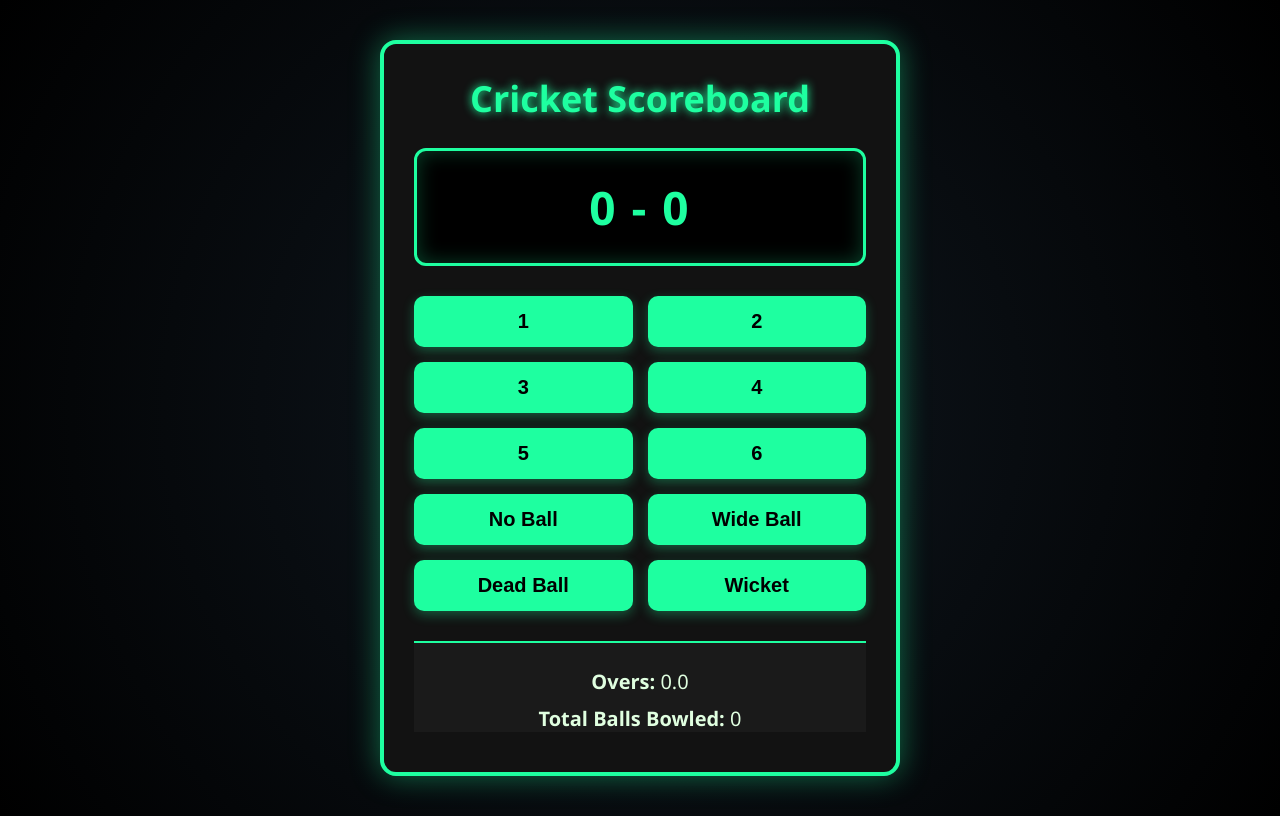
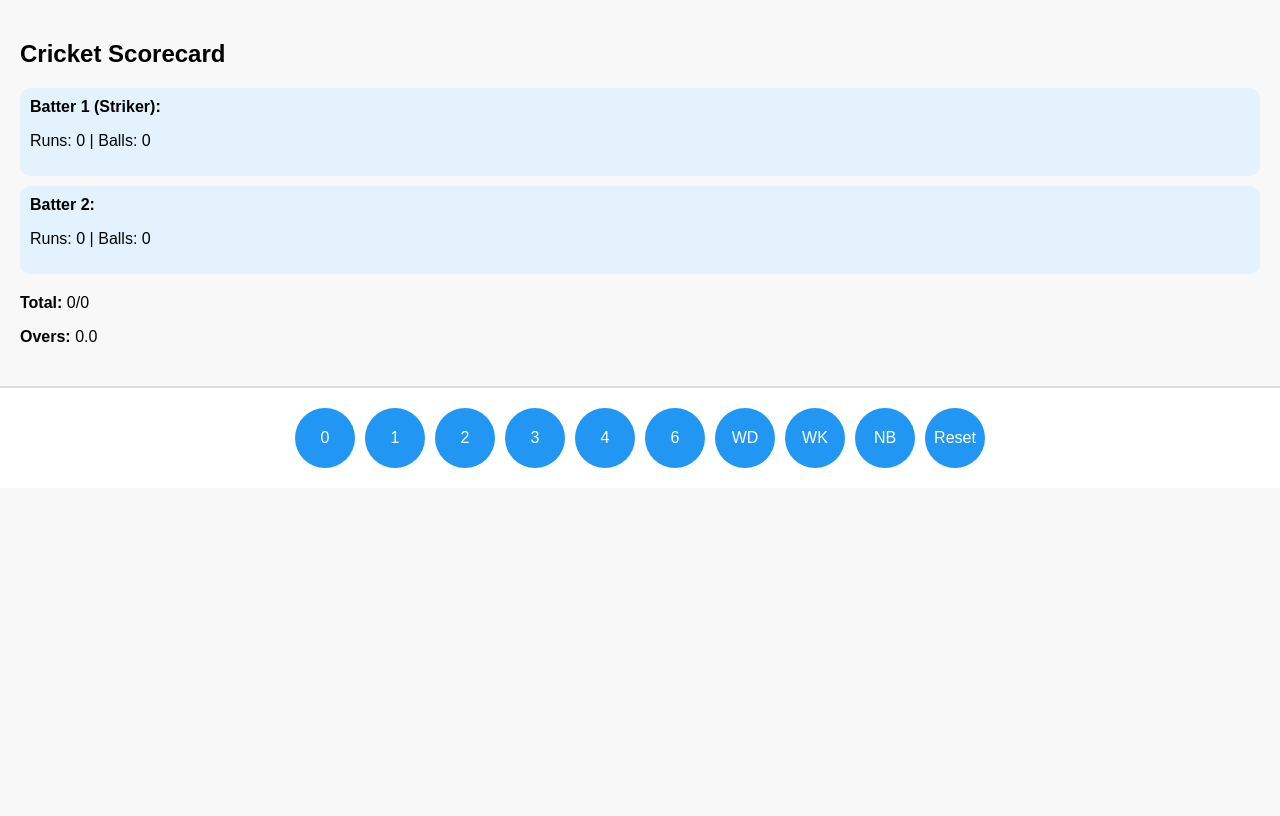
Before and after one commit to KenishRegmi/CricketScorecard, a plain HTML site: page index.html in a window 1280 px wide. Drawn offline with Linux system fonts and the light colour scheme.

Commit message:
wicket and no ball added

```diff
--- a/index.html
+++ b/index.html
@@ -2,38 +2,46 @@
 <html lang="en">
 <head>
   <meta charset="UTF-8" />
-  <meta name="viewport" content="width=device-width, initial-scale=1" />
-  <title>Cricket Scoreboard</title>
+  <meta name="viewport" content="width=device-width, initial-scale=1.0"/>
+  <title>Traditional Cricket Scorecard</title>
   <link rel="stylesheet" href="style.css" />
 </head>
 <body>
+
   <div class="scoreboard">
-    <h2>Cricket Scoreboard</h2>
+    <h2>Cricket Scorecard</h2>
 
-    <!-- Rectangle display for runs and wickets -->
-    <div class="score-box">
-      <span id="displayScore">0 - 0</span>
+    <!-- Player Info -->
+    <div class="players">
+      <div class="player" id="player1">
+        <strong>Batter 1 (Striker):</strong>
+        <p>Runs: <span id="p1Runs">0</span> | Balls: <span id="p1Balls">0</span></p>
+      </div>
+      <div class="player" id="player2">
+        <strong>Batter 2:</strong>
+        <p>Runs: <span id="p2Runs">0</span> | Balls: <span id="p2Balls">0</span></p>
+      </div>
     </div>
 
-    <!-- Buttons for scoring and extras -->
-    <div class="button-grid">
-      <button onclick="addRun(1)">1</button>
-      <button onclick="addRun(2)">2</button>
-      <button onclick="addRun(3)">3</button>
-      <button onclick="addRun(4)">4</button>
-      <button onclick="addRun(5)">5</button>
-      <button onclick="addRun(6)">6</button>
-      <button onclick="addExtra('noball')">No Ball</button>
-      <button onclick="addExtra('wide')">Wide Ball</button>
-      <button onclick="addExtra('dead')">Dead Ball</button>
-      <button onclick="addWicket()">Wicket</button>
+    <!-- Team Score -->
+    <div class="team-score">
+      <p><strong>Total:</strong> <span id="totalRuns">0</span>/<span id="wickets">0</span></p>
+      <p><strong>Overs:</strong> <span id="overs">0</span>.<span id="balls">0</span></p>
     </div>
+  </div>
 
-    <!-- Over and ball info -->
-    <div class="stats">
-      <p><strong>Overs:</strong> <span id="overs">0</span>.<span id="balls">0</span></p>
-      <p><strong>Total Balls Bowled:</strong> <span id="totalBalls">0</span></p>
-    </div>
+  <!-- Buttons at Bottom -->
+  <div class="button-grid">
+    <button onclick="addRun(0)">0</button>
+    <button onclick="addRun(1)">1</button>
+    <button onclick="addRun(2)">2</button>
+    <button onclick="addRun(3)">3</button>
+    <button onclick="addRun(4)">4</button>
+    <button onclick="addRun(6)">6</button>
+    <button onclick="addExtra()">WD</button>
+    <button onclick="addWicket()">WK</button>
+    <button onclick="nextBall()">NB</button>
+    <button onclick="reset()">Reset</button>
   </div>
 
   <script src="script.js"></script>
--- a/script.js
+++ b/script.js
@@ -1,56 +1,132 @@
-// Initialize variables
+// Player objects
+let batter1 = { runs: 0, balls: 0 };
+let batter2 = { runs: 0, balls: 0 };
+let striker = 1; // 1 = batter1, 2 = batter2
+
+// Team stats
 let totalRuns = 0;
 let wickets = 0;
-let balls = 0;      // legal balls in current over
 let overs = 0;
-let totalBalls = 0;
+let balls = 0; // 0–5 (6 balls per over)
 
-// Update the display
-function updateDisplay() {
-  document.getElementById("displayScore").textContent = `${totalRuns} - ${wickets}`;
+function updateUI() {
+  // Update batter stats
+  document.getElementById("p1Runs").textContent = batter1.runs;
+  document.getElementById("p1Balls").textContent = batter1.balls;
+  document.getElementById("p2Runs").textContent = batter2.runs;
+  document.getElementById("p2Balls").textContent = batter2.balls;
+
+  // Update team stats
+  document.getElementById("totalRuns").textContent = totalRuns;
+  document.getElementById("wickets").textContent = wickets;
   document.getElementById("overs").textContent = overs;
   document.getElementById("balls").textContent = balls;
-  document.getElementById("totalBalls").textContent = totalBalls;
+
+  // Highlight striker
+  document.getElementById("player1").querySelector("strong").textContent =
+    striker === 1 ? "Batter 1 (Striker):" : "Batter 1:";
+  document.getElementById("player2").querySelector("strong").textContent =
+    striker === 2 ? "Batter 2 (Striker):" : "Batter 2:";
 }
 
-// For runs (legal deliveries)
-function addRun(runs) {
-  totalRuns += runs;
-  balls++;
-  totalBalls++;
-
-  // Manage over counting
-  if (balls === 6) {
-    overs++;
-    balls = 0;
+function addRun(run) {
+  totalRuns += run;
+  if (striker === 1) {
+    batter1.runs += run;
+    batter1.balls += 1;
+  } else {
+    batter2.runs += run;
+    batter2.balls += 1;
   }
 
-  updateDisplay();
+  // Ball bowled
+  balls += 1;
+
+  // Over completed?
+  if (balls === 6) {
+    overs += 1;
+    balls = 0;
+
+    // Strike changes every 2 overs
+    if (overs % 2 === 0) {
+      switchStrike();
+    }
+  }
+
+  // Change strike if odd run
+  if (run % 2 === 1) {
+    switchStrike();
+  }
+
+  updateUI();
 }
 
-// For extras: wide, no ball, dead
-function addExtra(type) {
-  if (type === "noball" || type === "wide") {
-    totalRuns += 1; // Extra run
-    // Do not count as legal ball
+function addWicket() {
+  wickets += 1;
+
+  // Ball bowled
+  balls += 1;
+  if (striker === 1) {
+    batter1.balls += 1;
+  } else {
+    batter2.balls += 1;
   }
-  // Dead ball: do nothing
-  updateDisplay();
+
+  // Over completed?
+  if (balls === 6) {
+    overs += 1;
+    balls = 0;
+
+    if (overs % 2 === 0) {
+      switchStrike();
+    }
+  }
+
+  updateUI();
 }
 
-// For wickets
-function addWicket() {
-  if (wickets < 10) {
-    wickets++;
-    balls++;
-    totalBalls++;
+function addExtra() {
+  totalRuns += 1;
+  // Extra run — ball does not count
+  updateUI();
+}
 
-    // Over management
-    if (balls === 6) {
-      overs++;
-      balls = 0;
+function nextBall() {
+  // Dot ball with no run
+  if (striker === 1) {
+    batter1.balls += 1;
+  } else {
+    batter2.balls += 1;
+  }
+
+  balls += 1;
+
+  if (balls === 6) {
+    overs += 1;
+    balls = 0;
+
+    if (overs % 2 === 0) {
+      switchStrike();
     }
+  }
 
-    updateDisplay();
-  }
+  updateUI();
 }
+
+function switchStrike() {
+  striker = striker === 1 ? 2 : 1;
+}
+
+function reset() {
+  batter1 = { runs: 0, balls: 0 };
+  batter2 = { runs: 0, balls: 0 };
+  striker = 1;
+  totalRuns = 0;
+  wickets = 0;
+  overs = 0;
+  balls = 0;
+  updateUI();
+}
+
+// Initial load
+updateUI();
--- a/style.css
+++ b/style.css
@@ -1,119 +1,46 @@
-/* Reset and base layout */
-* {
+body {
   margin: 0;
   padding: 0;
-  box-sizing: border-box;
+  font-family: Arial, sans-serif;
+  background: #f8f8f8;
 }
 
-body {
-  font-family: 'Segoe UI', Tahoma, Geneva, Verdana, sans-serif;
-  background: radial-gradient(circle, #101820, #000000);
-  color: #ffffff;
-  min-height: 100vh;
-  display: flex;
-  justify-content: center;
-  align-items: center;
-  padding: 40px 20px;
+.scoreboard {
+  padding: 20px;
 }
 
-/* Scoreboard Container */
-.scoreboard {
-  background: #121212;
-  border: 4px solid #1effa0;
-  border-radius: 16px;
-  padding: 30px;
-  width: 100%;
-  max-width: 520px;
-  box-shadow: 0 0 30px rgba(30, 255, 160, 0.4);
-  text-align: center;
-  transition: all 0.3s ease;
+.players, .team-score {
+  margin-bottom: 20px;
 }
 
-/* Title */
-.scoreboard h2 {
-  font-size: 36px;
-  color: #1effa0;
-  text-shadow: 0 0 10px #1effa0;
-  margin-bottom: 25px;
-  font-weight: bold;
+.player {
+  background: #e3f2fd;
+  padding: 10px;
+  margin-bottom: 10px;
+  border-radius: 10px;
 }
 
-/* Score Box */
-.score-box {
-  background: #000000;
-  border: 3px solid #1effa0;
-  border-radius: 12px;
-  padding: 25px;
-  font-size: 46px;
-  font-weight: 800;
-  color: #1effa0;
-  letter-spacing: 2px;
-  margin-bottom: 30px;
-  box-shadow: inset 0 0 20px rgba(30, 255, 160, 0.25);
+.button-grid {
+  display: flex;
+  flex-wrap: wrap;
+  gap: 10px;
+  padding: 20px;
+  justify-content: center;
+  background: #fff;
+  border-top: 2px solid #ddd;
 }
 
-/* Button Grid Layout */
-.button-grid {
-  display: grid;
-  grid-template-columns: repeat(2, 1fr);
-  gap: 15px;
-  margin-bottom: 30px;
-}
-
-/* Buttons */
 .button-grid button {
-  padding: 14px 0;
-  font-size: 20px;
-  font-weight: bold;
-  background: #1effa0;
-  color: #000;
+  width: 60px;
+  height: 60px;
+  border-radius: 50%;
+  background-color: #2196f3;
+  color: #fff;
   border: none;
-  border-radius: 10px;
-  box-shadow: 0 4px 12px rgba(30, 255, 160, 0.3);
+  font-size: 16px;
   cursor: pointer;
-  transition: transform 0.2s ease, background-color 0.2s ease;
 }
 
 .button-grid button:hover {
-  background-color: #14c989;
-  transform: scale(1.05);
+  background-color: #1976d2;
 }
-
-/* Stats Section */
-.stats {
-  background: #1a1a1a;
-  border-top: 2px solid #1effa0;
-  padding-top: 15px;
-  font-size: 20px;
-  color: #e0ffe0;
-  font-weight: 500;
-}
-
-.stats p {
-  margin: 10px 0;
-}
-
-/* Responsive */
-@media screen and (max-width: 480px) {
-  .scoreboard h2 {
-    font-size: 28px;
-  }
-
-  .score-box {
-    font-size: 36px;
-    padding: 18px;
-  }
-
-  .button-grid {
-    grid-template-columns: 1fr;
-  }
-
-  .button-grid button {
-    font-size: 18px;
-    padding: 12px;
-  }
-
-  .stats {
-    font-size: 18px;
-  }
-}
```
